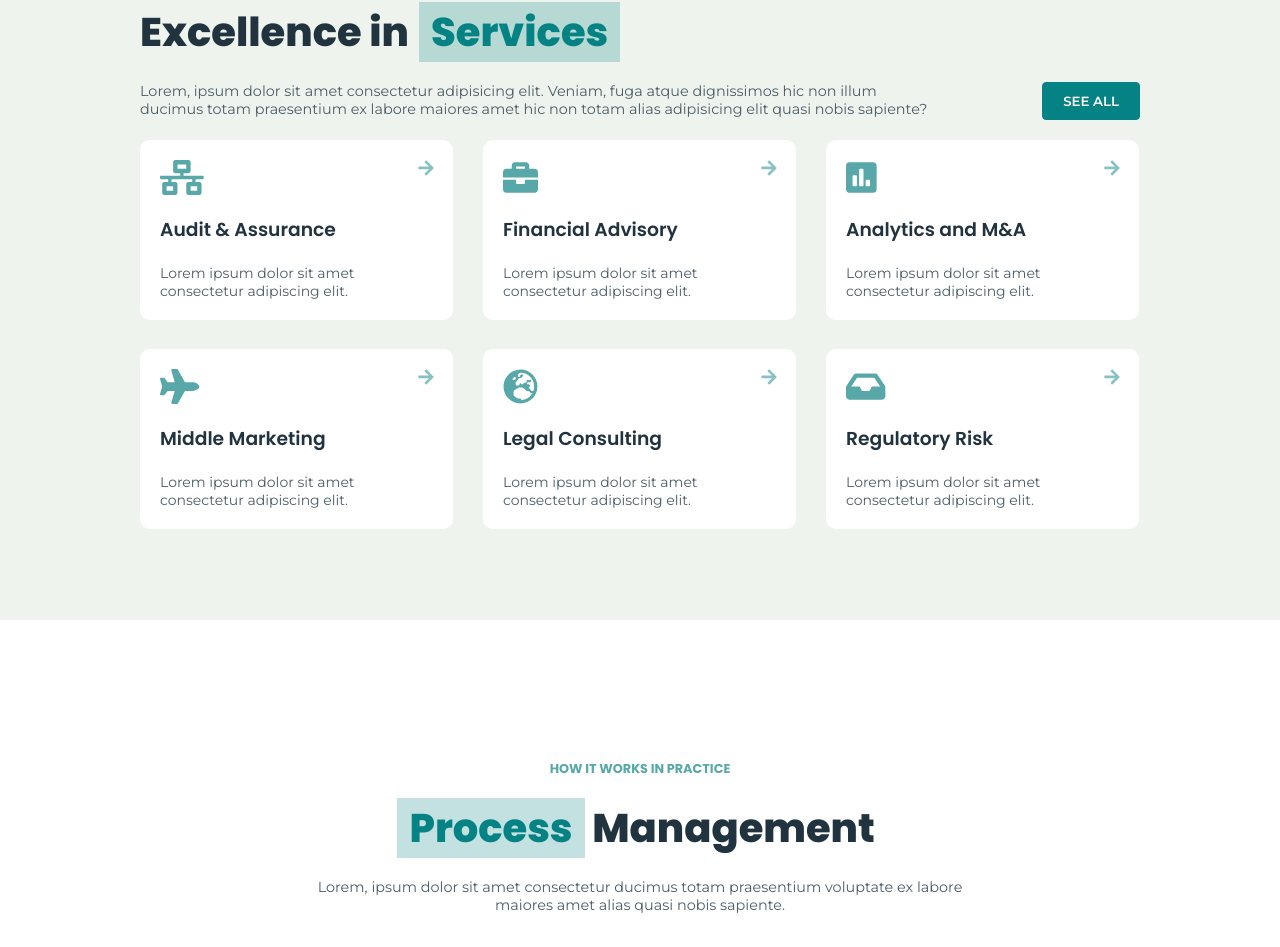
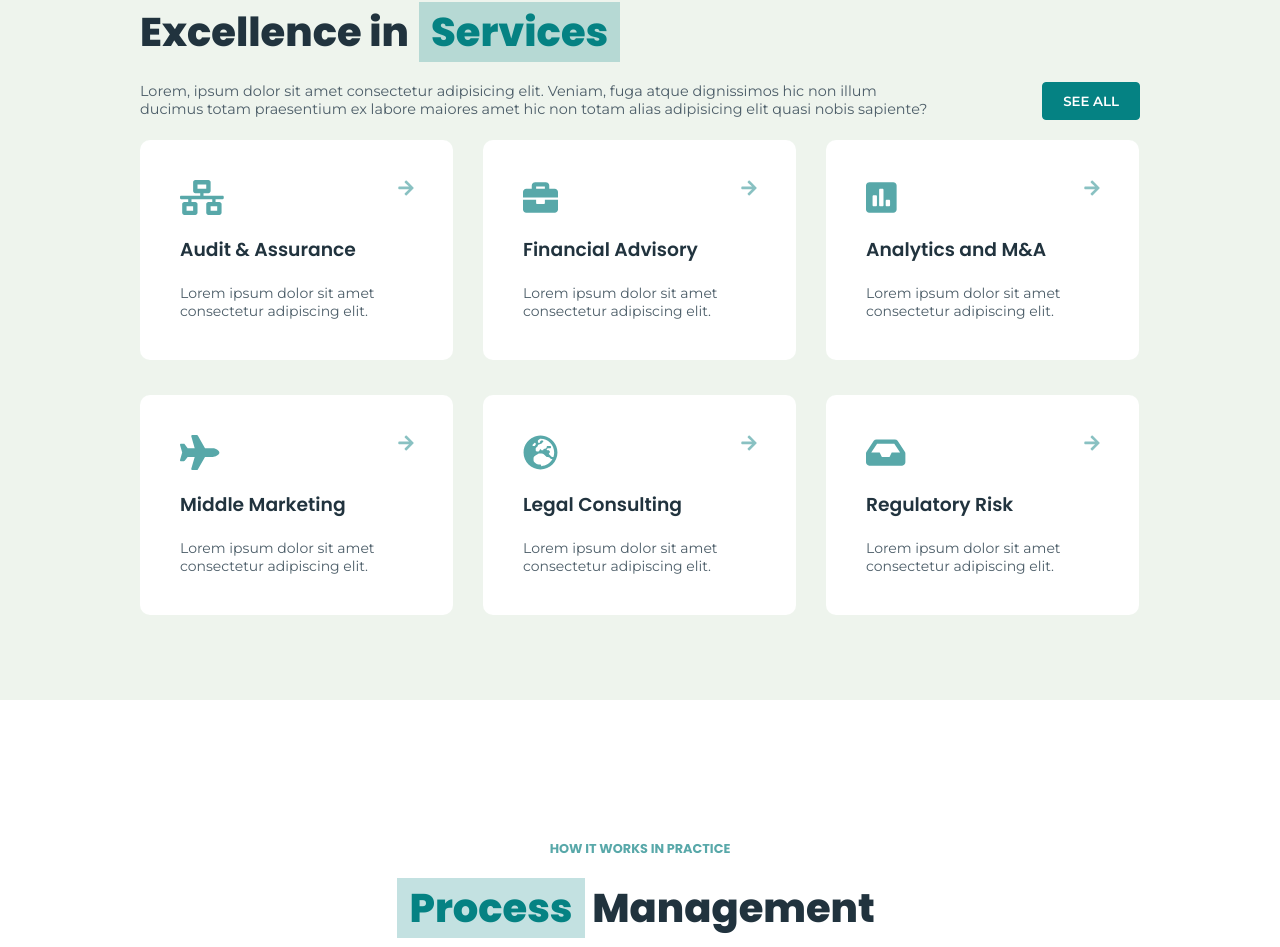
Before and after one commit to MarcoCusenza/proj-html-vuejs, a Vue app: page / in a window 1280 px wide. Shown: the part 1596-2543 px from the top of the page. Built offline with nearby package versions, Linux system fonts and the light colour scheme.

Commit message:
hover on cards services

```diff
--- a/src/components/sections/Services.vue
+++ b/src/components/sections/Services.vue
@@ -12,7 +12,7 @@
         <button class="but but-full floatright">see all</button>
       </div>
       <div class="box">
-        <div class="card" v-for="(card, i) in cardsData" :key="i">
+        <div class="box-card" v-for="(card, i) in cardsData" :key="i">
           <CardSimple :className="'card-services'" :obj="card" />
         </div>
       </div>
@@ -104,10 +104,20 @@ export default {
       row-gap: 8%;
       margin-top: 20px;
 
-      .card {
+      .box-card {
         background-color: $bg-lightest;
         padding: 10px;
         border-radius: 10px;
+        cursor: pointer;
+
+        &:hover {
+          background-color: $bg-lighter;
+          transition: 0.2s;
+        }
+
+        .card {
+          padding: 30px;
+        }
       }
     }
   }
```
